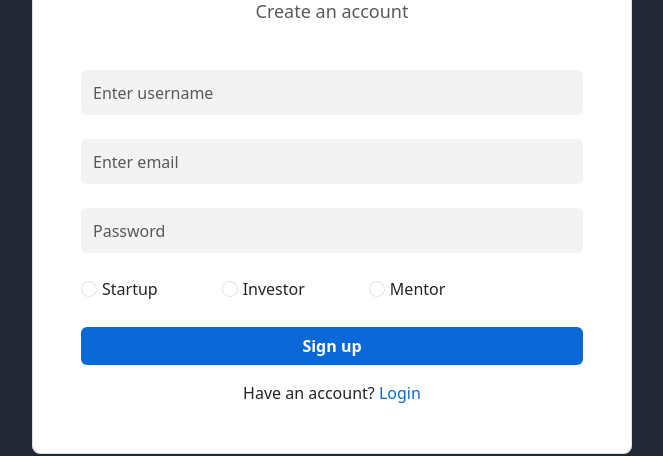
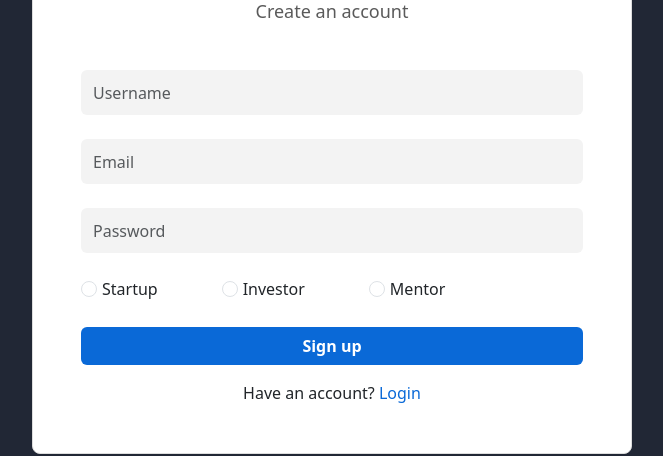
Before and after one commit to Moussa-H/launchify-frontend, a React (Create React App) app: page /sign-up in a window 1280 px wide. Shown: the part 230-686 px from the top of the page, without its empty margins (308-971 px from the left). Built offline with nearby package versions, Linux system fonts and the light colour scheme.

Commit message:
add post api for the register and finish it

```diff
--- a/package.json
+++ b/package.json
@@ -7,6 +7,7 @@
     "@testing-library/jest-dom": "^5.17.0",
     "@testing-library/react": "^13.4.0",
     "@testing-library/user-event": "^13.5.0",
+    "axios": "^1.7.5",
     "bootstrap": "^5.3.3",
     "bootstrap-icons": "^1.11.3",
     "react": "^18.3.1",
--- a/src/Pages/Login/index.jsx
+++ b/src/Pages/Login/index.jsx
@@ -1,8 +1,51 @@
-import React from "react";
-import { Form, Button, Container } from "react-bootstrap";
+import React, { useState } from "react";
+import { Form, Button, Container, Alert, Spinner } from "react-bootstrap";
+import axios from "axios";
 import "./style.css"; // Import the CSS file
 import logo from "../../assets/logo.svg";
+import { useNavigate } from "react-router-dom";
+
 const Login = () => {
+  const [formData, setFormData] = useState({
+    username: "",
+    password: "",
+  });
+
+  const [validationError, setValidationError] = useState("");
+  const [loading, setLoading] = useState(false); // Add loading state
+
+  const navigate = useNavigate();
+
+  const handleChange = (e) => {
+    setFormData({ ...formData, [e.target.name]: e.target.value });
+  };
+
+  const handleSubmit = async (e) => {
+    e.preventDefault();
+    setValidationError("");
+    setLoading(true); // Set loading to true when starting the request
+
+    try {
+      const response = await axios.post(
+        "http://localhost:8000/api/login",
+        formData
+      );
+      console.log("Login successful:", response.data);
+      // Handle success (e.g., redirect to a different page)
+      navigate("/dashboard"); // Redirect to the dashboard or any other page
+    } catch (error) {
+      if (error.response && error.response.data.message) {
+        setValidationError(error.response.data.message);
+      } else {
+        setValidationError(
+          "An unexpected error occurred. Please try again later."
+        );
+      }
+    } finally {
+      setLoading(false); // Set loading to false after the request is done
+    }
+  };
+
   return (
     <Container
       fluid
@@ -14,29 +57,63 @@ const Login = () => {
           <img src={logo} alt="Logo" className="Login-logo" />
         </div>
 
-        <h3 class="text-center mb-5 custom-font-size">Login to your account</h3>
+        <h3 className="text-center mb-5 custom-font-size">Login to your account</h3>
 
-        <Form>
+        <Form onSubmit={handleSubmit}>
           <Form.Group controlId="formUsername" className="mb-4">
-            <Form.Control type="text" placeholder="Username" />
+            <Form.Control
+              type="text"
+              placeholder="Username"
+              name="username"
+              value={formData.username}
+              onChange={handleChange}
+              required
+            />
           </Form.Group>
 
           <Form.Group controlId="formPassword" className="mb-4">
-            <Form.Control type="password" placeholder="Password" />
+            <Form.Control
+              type="password"
+              placeholder="Password"
+              name="password"
+              value={formData.password}
+              onChange={handleChange}
+              required
+            />
           </Form.Group>
+
+          {validationError && (
+            <Alert variant="danger" className="text-center">
+              {validationError}
+            </Alert>
+          )}
 
           <Button
             variant="primary"
             type="submit"
             className="Login-button w-100"
+            disabled={loading} // Disable the button while loading
           >
-            Login
+            {loading ? (
+              <>
+                <Spinner
+                  as="span"
+                  animation="border"
+                  size="sm"
+                  role="status"
+                  aria-hidden="true"
+                />
+                <span className="visually-hidden">Loading...</span>
+              </>
+            ) : (
+              "Login"
+            )}
           </Button>
         </Form>
 
-        {/* Login Link */}
+        {/* Signup Link */}
         <div className="text-center mt-3">
-          <span>Don’t have an account ? </span>
+          <span>Don’t have an account? </span>
           <a href="/sign-up" className="login-link">
             Sign up
           </a>
--- a/src/Pages/Signup/index.jsx
+++ b/src/Pages/Signup/index.jsx
@@ -1,8 +1,54 @@
-import React from "react";
-import { Form, Button, Container } from "react-bootstrap";
-import "./style.css"; // Import the CSS file
+import React, { useState } from "react";
+import { Form, Button, Container, Alert, Spinner } from "react-bootstrap";
+import axios from "axios";
+import { useNavigate, Link } from "react-router-dom";
+import "./style.css";
 import logo from "../../assets/logo.svg";
+
 const SignUp = () => {
+  const [formData, setFormData] = useState({
+    username: "",
+    email: "",
+    password: "",
+    role: "",
+  });
+
+  const [validationError, setValidationError] = useState("");
+  const [loading, setLoading] = useState(false); // Add loading state
+
+  const navigate = useNavigate();
+
+  const userTypes = ["Startup", "Investor", "Mentor"];
+
+  const handleChange = (e) => {
+    setFormData({ ...formData, [e.target.name]: e.target.value });
+  };
+
+  const handleSubmit = async (e) => {
+    e.preventDefault();
+    setValidationError("");
+    setLoading(true); // Set loading to true when starting the request
+
+    try {
+      const response = await axios.post(
+        "http://localhost:8000/api/register",
+        formData
+      );
+      navigate("/login");
+      console.log("Registration successful:", response.data);
+    } catch (error) {
+      if (error.response && error.response.data.errors) {
+        setValidationError("Validation Error");
+      } else {
+        setValidationError(
+          "An unexpected error occurred. Please try again later."
+        );
+      }
+    } finally {
+      setLoading(false); // Set loading to false after the request is done
+    }
+  };
+
   return (
     <Container
       fluid
@@ -14,64 +60,98 @@ const SignUp = () => {
           <img src={logo} alt="Logo" className="signup-logo" />
         </div>
 
-        <h3 class="text-center mb-5 custom-font-size">Create an account</h3>
+        <h3 className="text-center mb-5 custom-font-size">Create an account</h3>
 
-
-        <Form>
+        <Form onSubmit={handleSubmit}>
           <Form.Group controlId="formUsername" className="mb-4">
-            <Form.Control type="text" placeholder="Enter username" />
+            <Form.Control
+              type="text"
+              placeholder="Username"
+              name="username"
+              value={formData.username}
+              onChange={handleChange}
+              required
+            />
           </Form.Group>
 
           <Form.Group controlId="formEmail" className="mb-4">
-            <Form.Control type="email" placeholder="Enter email" />
+            <Form.Control
+              type="email"
+              placeholder="Email"
+              name="email"
+              value={formData.email}
+              onChange={handleChange}
+              required
+            />
           </Form.Group>
 
           <Form.Group controlId="formPassword" className="mb-4">
-            <Form.Control type="password" placeholder="Password" />
+            <Form.Control
+              type="password"
+              placeholder="Password"
+              name="password"
+              value={formData.password}
+              onChange={handleChange}
+              required
+            />
           </Form.Group>
 
-          {/* Radio Buttons */}
+          {/* Dynamic Radio Buttons */}
           <Form.Group
             controlId="formUserType"
             className="mb-4 text-center radio-btn"
           >
-            <Form.Check
-              inline
-              label="Startup"
-              name="userType"
-              type="radio"
-              id="radioStartup"
-            />
-            <Form.Check
-              inline
-              label="Investor"
-              name="userType"
-              type="radio"
-              id="radioInvestor"
-            />
-            <Form.Check
-              inline
-              label="Mentor"
-              name="userType"
-              type="radio"
-              id="radioMentor"
-            />
+            {userTypes.map((type) => (
+              <Form.Check
+                inline
+                label={type}
+                name="role"
+                type="radio"
+                id={`radio${type}`}
+                key={type}
+                value={type}
+                checked={formData.role === type}
+                onChange={handleChange}
+                required
+              />
+            ))}
           </Form.Group>
+
+          {validationError && (
+            <Alert variant="danger" className="text-center">
+              {validationError}
+            </Alert>
+          )}
+
           <Button
             variant="primary"
             type="submit"
             className="signup-button w-100"
+            disabled={loading} // Disable the button while loading
           >
-            Sign up
+            {loading ? (
+              <>
+                <Spinner
+                  as="span"
+                  animation="border"
+                  size="sm"
+                  role="status"
+                  aria-hidden="true"
+                />
+                <span className="visually-hidden">Loading...</span>
+              </>
+            ) : (
+              "Sign up"
+            )}
           </Button>
         </Form>
 
         {/* Login Link */}
         <div className="text-center mt-3">
           <span>Have an account? </span>
-          <a href="/login" className="login-link">
+          <Link href="/login" className="login-link">
             Login
-          </a>
+          </Link>
         </div>
       </div>
     </Container>
```
Also changed, not shown: 1 other file (tests, documents, lock files or other folders).
